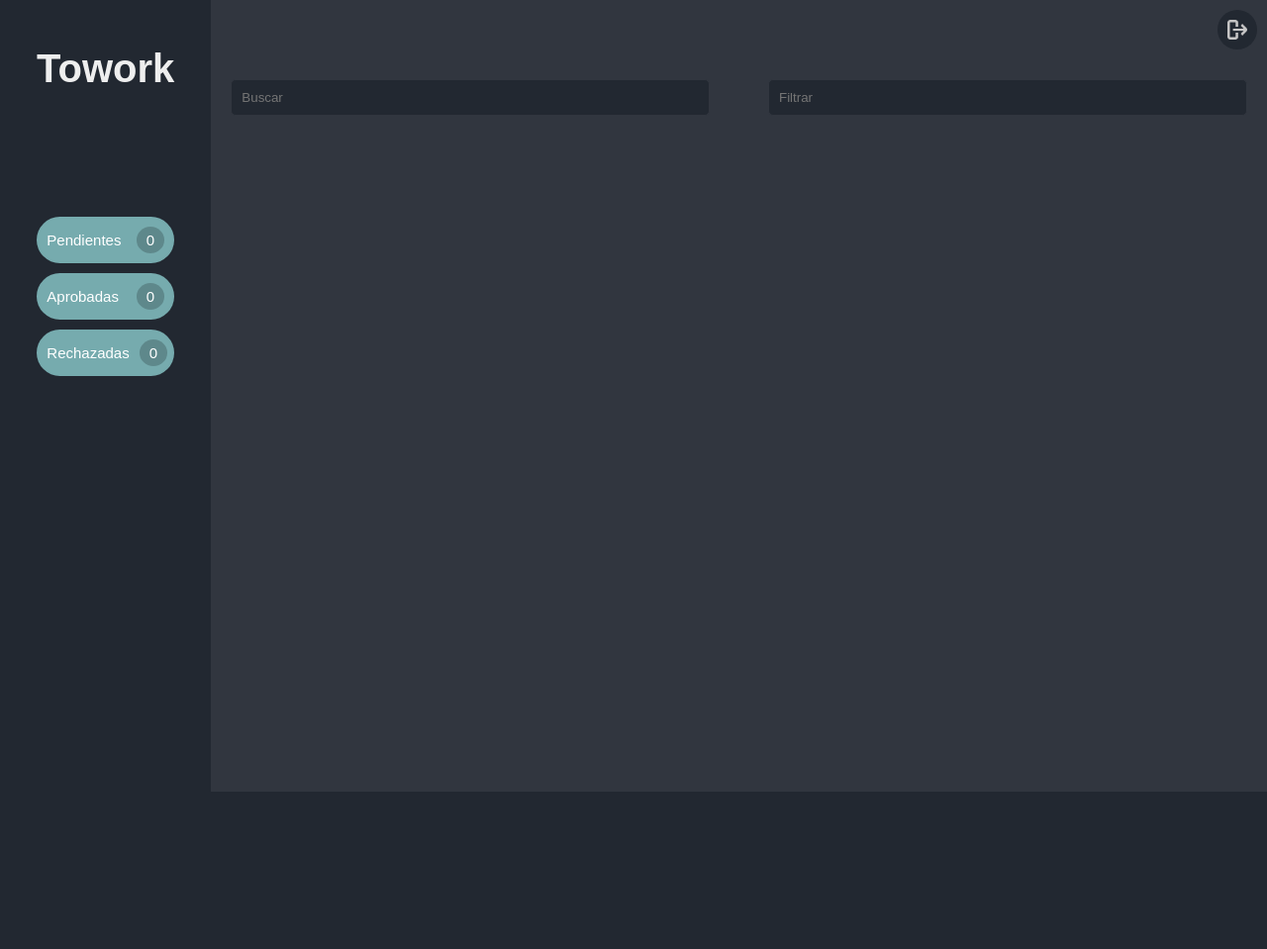
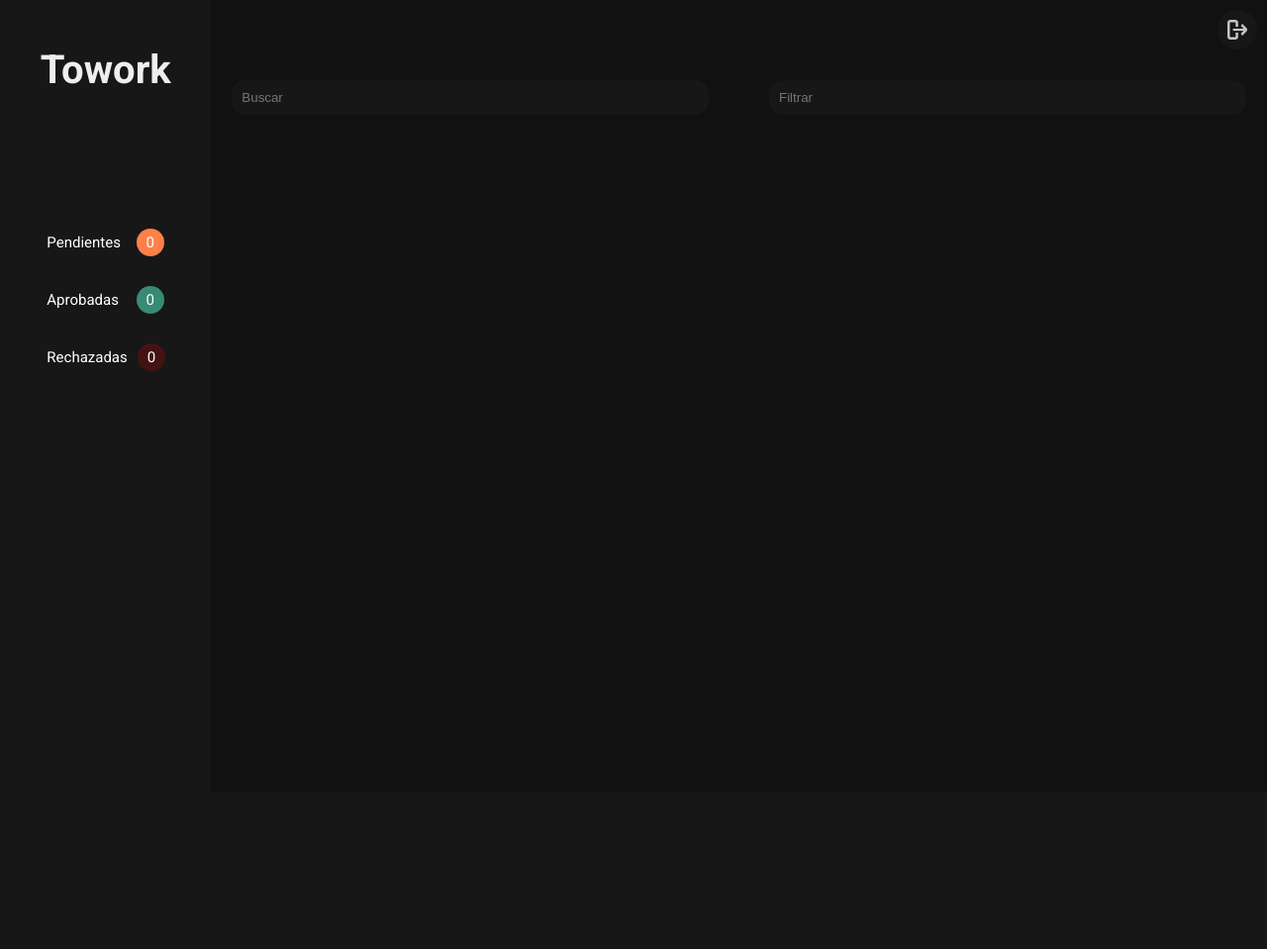
Before and after one commit to TalcaDevs/towork, a Django app: page /backoffice/ in a window 1280 px wide. Shown: the whole page at 99% size. Run offline with Django 5.2, Linux system fonts and the light colour scheme; the visitor is signed in with stand-in values (Sample User, id 1).

Commit message:
Refactoritation desing

```diff
--- a/static/css/dashboard.css
+++ b/static/css/dashboard.css
@@ -23,7 +23,7 @@ body {
     align-items: center;
     background: var(--color-secondary-background);
     padding: 10px;
-    border-radius: 10px;
+    border-radius: var(--o-border-cards);
 }
 
 .card img {
@@ -37,7 +37,7 @@ body {
     margin-left: auto;
     padding: 5px 10px;
     border: none;
-    border-radius: 5px;
+    border-radius: var(--o-border-cards);
     background: var(--color-primary);
     cursor: pointer;
 }
--- a/static/css/global.css
+++ b/static/css/global.css
@@ -1,5 +1,5 @@
 @import url('variables.css');
-
+@import url('https://fonts.googleapis.com/css2?family=Roboto:ital,wdth,wght@0,75..100,100..900;1,75..100,100..900&display=swap');
 body {
     background-color: var(--color-background);
     color: var(--color-text);
@@ -33,12 +33,13 @@ body {
     display: flex;
     flex-direction: column;
     gap: 10px;
+    font-family: var(--font-family-primary);
 }
 .stats div {
     display: flex;
     justify-content: space-between;
     padding: 0;
-    border-radius: 5px;
+    border-radius: var(--o-border-cards);
     margin-bottom: 10px;
     cursor: pointer;
     transition: transform 0.2s, box-shadow 0.2s;
@@ -65,18 +66,17 @@ body {
     top: 50%;
     transform: translateY(-50%);
     font-size: var(--font-size-small);
+    box-shadow: 0 4px 8px rgba(0, 0, 0, 0.2);
+
 }
 .stats div:hover {
     box-shadow: 0 4px 8px rgba(0, 0, 0, 0.2);
 }
 .stats div:active {
-    transform: scale(0.98);
-    box-shadow: 0 2px 4px rgba(0, 0, 0, 0.2);
-    outline: none;
+    box-shadow: 0 4px 8px rgba(0, 0, 0, 0.2);
+
 }
-.stats .pending { background: var(--color-primary); }
-.stats .approved { background: var(--color-primary); }
-.stats .rejected { background: var(--color-primary); }
+
 .stats a {
     color: white;
     text-decoration: none;
@@ -86,7 +86,7 @@ body {
     justify-content: space-between;
     align-items: center;
     padding: 10px;
-    border-radius: 25px;
+    border-radius: var(--o-border-cards);
     cursor: pointer;
     transition: transform 0.2s, box-shadow 0.2s;
     user-select: none;
@@ -97,12 +97,22 @@ body {
     background: none;
     color: white;
     font-size: var(--font-size-small);
+    font-family: var(--font-family-primary);
 }
 .stats button .count {
     background: rgba(0, 0, 0, 0.2);
     padding: 5px 10px;
-    border-radius: 50%;
+    border-radius: var(--o-border-cards);
     margin-left: 10px;
+}
+.stats .pending .count {
+    background: #ff8049;
+}
+.stats .approved .count {
+    background: #378b74;
+}
+.stats .rejected .count {
+    background: rgba(255, 0, 0, 0.2);
 }
 .stats button:hover {
     box-shadow: 0 4px 8px rgba(0, 0, 0, 0.2);
@@ -125,7 +135,7 @@ body {
     padding: 10px;
     width: 45%;
     border: 1px solid var(--color-secondary-background);
-    border-radius: 5px;
+    border-radius: var(--o-border-cards);
     background-color: var(--color-background);
     color: var(--color-text);
 }
@@ -139,7 +149,7 @@ body {
     align-items: center;
     background: var(--color-secondary-background);
     padding: 10px;
-    border-radius: 10px;
+    border-radius: var(--o-border-cards);
 }
 
 .card img {
@@ -152,7 +162,7 @@ body {
     margin-left: auto;
     padding: 5px 10px;
     border: none;
-    border-radius: 5px;
+    border-radius: var(--o-border-cards);
     background: var(--color-primary);
     cursor: pointer;
 }
--- a/static/css/pending.css
+++ b/static/css/pending.css
@@ -20,7 +20,7 @@ body {
     padding: 10px;
     width: 45%;
     border: 1px solid var(--color-secondary-background);
-    border-radius: 5px;
+    border-radius: var(--o-border-cards);
     background-color: var(--color-background);
     color: var(--color-text);
 }
@@ -30,7 +30,7 @@ body {
     align-items: center;
     background: var(--color-secondary-background);
     padding: 10px;
-    border-radius: 10px;
+    border-radius: var(--o-border-cards);
     height: 64px;
     background-color: var(--color-background);
 }
@@ -46,7 +46,7 @@ body {
     margin-left: auto;
     padding: 5px 10px;
     border: none;
-    border-radius: 5px;
+    border-radius: var(--o-border-cards);
     background: var(--color-primary);
     color: white;
     text-decoration: none;
--- a/static/css/popup.css
+++ b/static/css/popup.css
@@ -27,7 +27,7 @@ body {
     border: 1px solid var(--color-secondary-background);
     width: 70%;
     max-width: 600px;
-    border-radius: 10px;
+    border-radius: var(--o-border-cards);
     box-shadow: 0 0 15px rgba(0, 0, 0, 0.5);
 }
 
@@ -69,7 +69,7 @@ body {
     padding: 10px;
     margin-bottom: 20px;
     border: 1px solid var(--color-secondary-background);
-    border-radius: 5px;
+    border-radius: var(--o-border-cards);
     background-color: var(--color-secondary-background);
     color: var(--color-text);
     width: 100%;
@@ -79,7 +79,7 @@ body {
 .popup-content button {
     padding: 10px 20px;
     border: none;
-    border-radius: 5px;
+    border-radius: var(--o-border-cards);
     background-color: var(--color-primary);
     color: white;
     cursor: pointer;
--- a/static/css/rejected.css
+++ b/static/css/rejected.css
@@ -18,7 +18,7 @@ body {
     padding: 10px;
     width: 45%;
     border: 1px solid var(--color-secondary-background);
-    border-radius: 5px;
+    border-radius: var(--o-border-cards);
     background-color: var(--color-background);
     color: var(--color-text);
 }
@@ -28,7 +28,7 @@ body {
     align-items: center;
     background: var(--color-background);
     padding: 10px;
-    border-radius: 10px;
+    border-radius: var(--o-border-cards);
     height: 64px;
 }
 
@@ -43,7 +43,7 @@ body {
     margin-left: auto;
     padding: 5px 10px;
     border: none;
-    border-radius: 5px;
+    border-radius: var(--o-border-cards) ;
     background: var(--color-primary);
     color: white;
     text-decoration: none;
--- a/static/css/variables.css
+++ b/static/css/variables.css
@@ -1,12 +1,13 @@
+
 :root {
-    --color-background: #222831;
-    --color-secondary-background: #31363F;
-    --color-primary: #76ABAE;
+    --color-background: #171717;
+    --color-secondary-background: #111111;
+    --color-primary: #222222;
     --color-text: #EEEEEE;
     --color-hover: #EEEEEE;
     --color-hover-text: #222831;
 
-    --font-family-primary: 'Arial', sans-serif;
+    --font-family-primary: "Roboto", sans-serif;
     --font-size-xxsmall: 10px;
     --font-size-small: 15px;
     --font-size-medium: 15px;
@@ -14,4 +15,5 @@
     --font-size-xlarge: 40px;
     --font-size-xxlarge: 60px;
     --font-size-xxxlarge: 70px;
+    --o-border-cards: 15px ;
 }
--- a/templates/backoffice/approved.html
+++ b/templates/backoffice/approved.html
@@ -8,8 +8,10 @@
         <img src="{% static 'images/default_profile.png' %}" alt="Perfil">
     {% endif %}
     <div>
-        <strong>{{ solicitud.usuario.first_name }} {{ solicitud.usuario.last_name }}</strong>
-        <p>{{ solicitud.descripcion }}</p>
+        <strong class="user-name">{{ solicitud.usuario.first_name }} {{ solicitud.usuario.last_name }}</strong>
+        {% for educacion in solicitud.usuario.educacion.all %}
+            <p class="education-title">{{ educacion.titulo }}</p>
+        {% endfor %}
     </div>
     <button class="detail-link" onclick="location.href='?estado=card_detail&user_id={{ solicitud.usuario.pk }}'">Ver detalle</button>
 </div>
--- a/templates/backoffice/pending.html
+++ b/templates/backoffice/pending.html
@@ -9,7 +9,10 @@
     {% endif %}
     <div>
         <strong>{{ solicitud.usuario.first_name }} {{ solicitud.usuario.last_name }}</strong>
-        <p>{{ solicitud.descripcion }}</p>
+                {% for educacion in solicitud.usuario.educacion.all %}
+                    <p>{{ educacion.titulo }}</p>
+
+                {% endfor %}
     </div>
     <button class="detail-link" onclick="location.href='?estado=card_detail&user_id={{ solicitud.usuario.pk }}'">Ver detalle</button>
 </div>
--- a/templates/backoffice/rejected.html
+++ b/templates/backoffice/rejected.html
@@ -9,7 +9,10 @@
     {% endif %}
     <div>
         <strong>{{ solicitud.usuario.first_name }} {{ solicitud.usuario.last_name }}</strong>
-        <p>{{ solicitud.descripcion }}</p>
+        {% for educacion in solicitud.usuario.educacion.all %}
+                    <p>{{ educacion.titulo }}</p>
+
+                {% endfor %}
     </div>
     <button class="detail-link" onclick="location.href='?estado=card_detail&user_id={{ solicitud.usuario.pk }}'">Ver detalle</button>
 </div>
```
Also changed, not shown: static/css/approved.css (+13 -3 lines), static/css/detail.css (+6 -6 lines).
